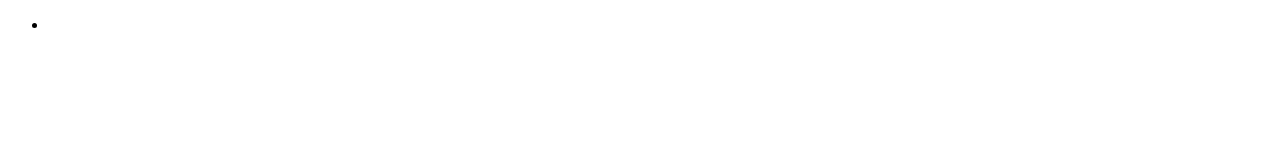
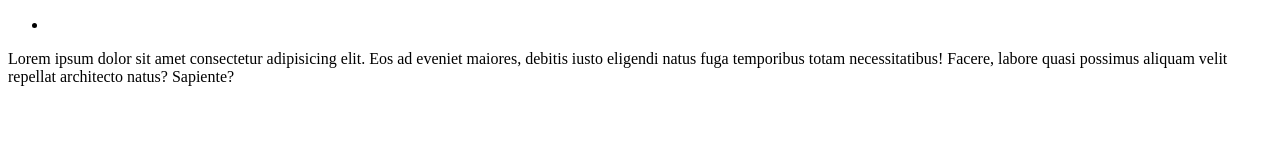
Before and after one commit to qaxorov/new, a plain HTML site: page index.html in a window 1280 px wide. Drawn offline with Linux system fonts and the light colour scheme.

Commit message:
intro qoshildi

```diff
--- a/index.html
+++ b/index.html
@@ -21,5 +21,9 @@
 
     </div>
   </section>
+
+  <div class="intro1">
+    Lorem ipsum dolor sit amet consectetur adipisicing elit. Eos ad eveniet maiores, debitis iusto eligendi natus fuga temporibus totam necessitatibus! Facere, labore quasi possimus aliquam velit repellat architecto natus? Sapiente?
+  </div>
 </body>
 </html>
```
